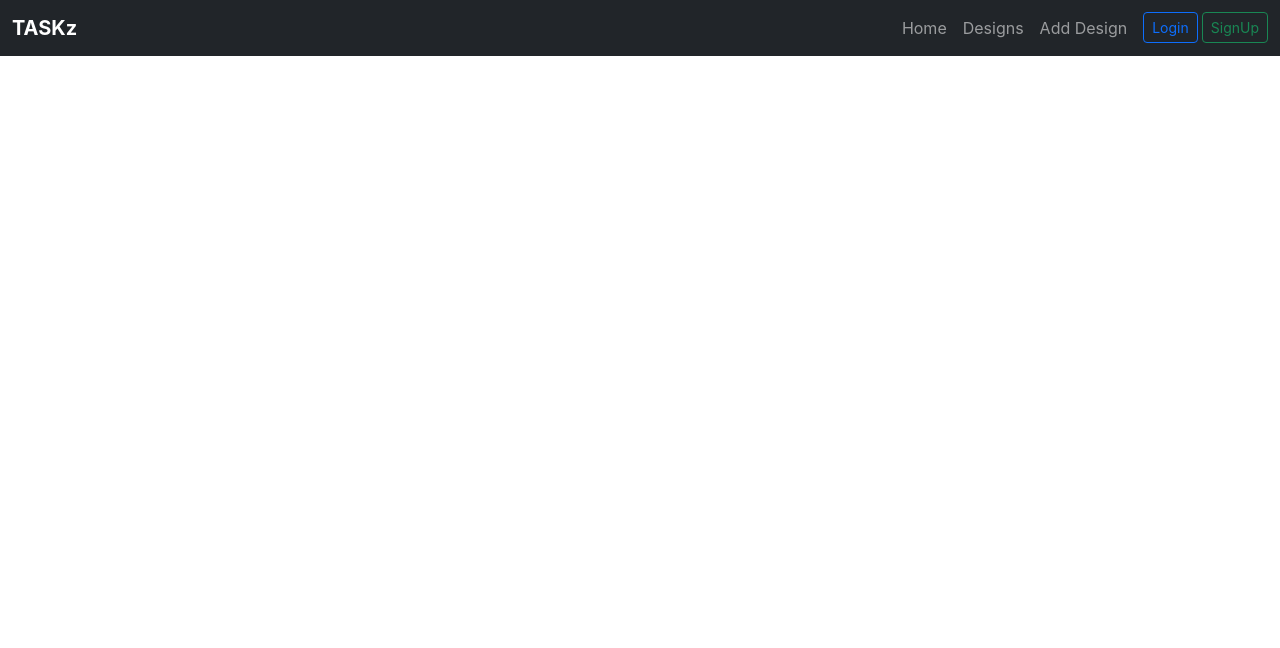
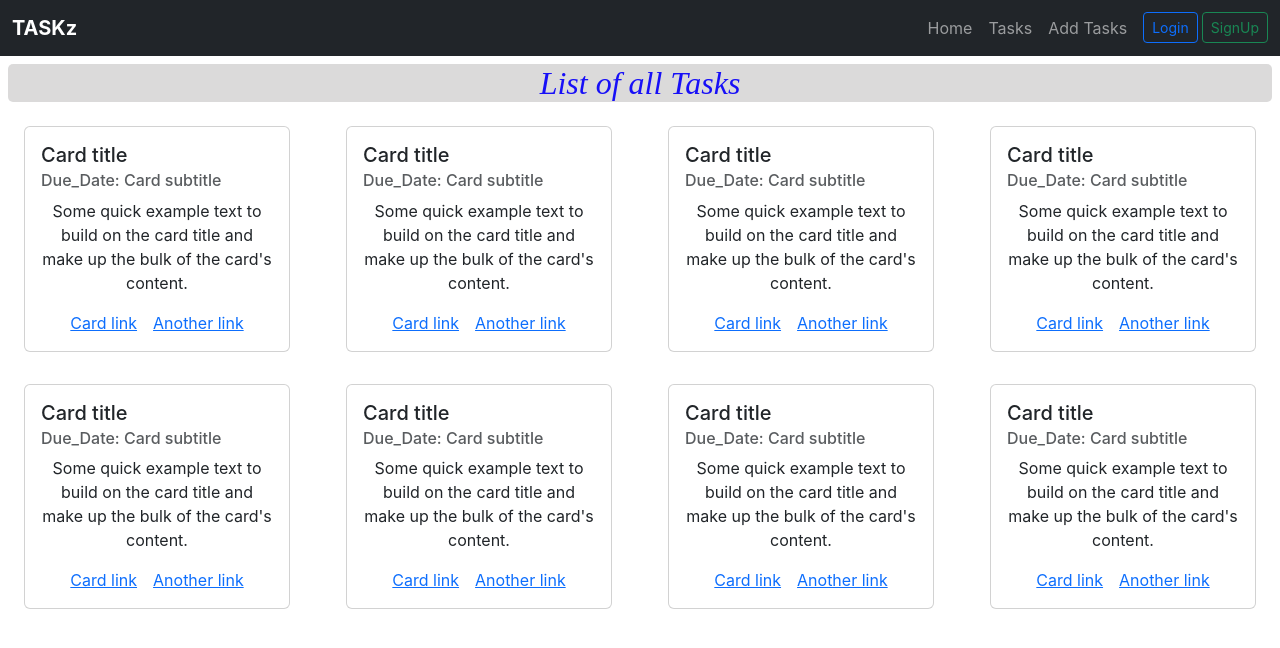
Before and after one commit to kevinkkimutai/Task-Management-System, a React (Create React App) app in the folder front-end/: page /task in a window 1280 px wide. Shown: the top 648 px of the page. Built offline with nearby package versions, Linux system fonts and the light colour scheme.

Commit message:
created task list

```diff
--- a/front-end/src/App.js
+++ b/front-end/src/App.js
@@ -2,6 +2,7 @@ import {  Routes, Route, BrowserRouter as Router } from "react-router-dom";
 import './App.css';
 import Navbar from './components/Navbar';
 import Home from "./components/Home";
+import Tasks from "./components/Tasks";
 
 function App() {
   return (
@@ -11,6 +12,7 @@ function App() {
 
       <Routes>
           <Route path="/" element={<Home />} />
+          <Route path="/task" element={<Tasks />} />
         </Routes>
 
         {/* <Footer /> */}
--- a/front-end/src/components/Navbar.jsx
+++ b/front-end/src/components/Navbar.jsx
@@ -13,8 +13,8 @@ function Navbar() {
       <div className="collapse navbar-collapse" id="navbarSupportedContent">
         <ul className="navbar-nav ms-auto mb-2 mb-sm-0">
           <li className="nav-item"><a className="nav-link" href="/">Home</a></li>
-          <li className="nav-item"><a className="nav-link" href="/design">Designs</a></li>
-          <li className="nav-item"><a className="nav-link" href="/add">Add Design</a></li>
+          <li className="nav-item"><a className="nav-link" href="/task">Tasks</a></li>
+          <li className="nav-item"><a className="nav-link" href="/add">Add Tasks</a></li>
           <li className="nav-item ms-2">
           <div className="logins mt-1">
             <a href="/login">
--- /dev/null
+++ b/front-end/src/components/Tasks.jsx
@@ -0,0 +1,127 @@
+import React from 'react'
+
+function Tasks() {
+  return (
+    <div className='containe p-2 pt-2'>
+        <div className='heading'>
+            <h2>List of all Tasks</h2>
+        </div>
+
+        <div className="containr text-center">
+  <div className="row row-cols-2 row-cols-sm-4">
+    <div className="col-sm">
+          <div className="p-3">
+     <div className="card">
+  <div className="card-body">
+    <h5 className="card-title text-start">Card title</h5>
+    <h6 className="card-subtitle mb-2 text-body-secondary">Due_Date: Card subtitle</h6>
+    <p className="card-text">Some quick example text to build on the card title and make up the bulk of the card's content.</p>
+    <a href="/" className="card-link">Card link</a>
+    <a href="/" className="card-link">Another link</a>
+  </div>
+</div>
+    </div>
+    </div>
+    <div className="col-sm">
+          <div className="p-3">
+     <div className="card">
+  <div className="card-body">
+    <h5 className="card-title text-start">Card title</h5>
+    <h6 className="card-subtitle mb-2 text-body-secondary">Due_Date: Card subtitle</h6>
+    <p className="card-text">Some quick example text to build on the card title and make up the bulk of the card's content.</p>
+    <a href="/" className="card-link">Card link</a>
+    <a href="/" className="card-link">Another link</a>
+  </div>
+</div>
+    </div>
+    </div>
+    <div className="col-sm">
+          <div className="p-3">
+     <div className="card">
+  <div className="card-body">
+    <h5 className="card-title text-start">Card title</h5>
+    <h6 className="card-subtitle mb-2 text-body-secondary">Due_Date: Card subtitle</h6>
+    <p className="card-text">Some quick example text to build on the card title and make up the bulk of the card's content.</p>
+    <a href="/" className="card-link">Card link</a>
+    <a href="/" className="card-link">Another link</a>
+  </div>
+</div>
+    </div>
+    </div>
+    <div className="col-sm">
+          <div className="p-3">
+     <div className="card">
+  <div className="card-body">
+    <h5 className="card-title text-start">Card title</h5>
+    <h6 className="card-subtitle mb-2 text-body-secondary">Due_Date: Card subtitle</h6>
+    <p className="card-text">Some quick example text to build on the card title and make up the bulk of the card's content.</p>
+    <a href="/" className="card-link">Card link</a>
+    <a href="/" className="card-link">Another link</a>
+  </div>
+</div>
+    </div>
+    </div>
+    <div className="col-sm">
+          <div className="p-3">
+     <div className="card">
+  <div className="card-body">
+    <h5 className="card-title text-start">Card title</h5>
+    <h6 className="card-subtitle mb-2 text-body-secondary">Due_Date: Card subtitle</h6>
+    <p className="card-text">Some quick example text to build on the card title and make up the bulk of the card's content.</p>
+    <a href="/" className="card-link">Card link</a>
+    <a href="/" className="card-link">Another link</a>
+  </div>
+</div>
+    </div>
+    </div>
+
+    <div className="col-sm">
+          <div className="p-3">
+     <div className="card">
+  <div className="card-body">
+    <h5 className="card-title text-start">Card title</h5>
+    <h6 className="card-subtitle mb-2 text-body-secondary">Due_Date: Card subtitle</h6>
+    <p className="card-text">Some quick example text to build on the card title and make up the bulk of the card's content.</p>
+    <a href="/" className="card-link">Card link</a>
+    <a href="/" className="card-link">Another link</a>
+  </div>
+</div>
+    </div>
+    </div>
+    <div className="col-sm">
+          <div className="p-3">
+     <div className="card">
+  <div className="card-body">
+    <h5 className="card-title text-start">Card title</h5>
+    <h6 className="card-subtitle mb-2 text-body-secondary">Due_Date: Card subtitle</h6>
+    <p className="card-text">Some quick example text to build on the card title and make up the bulk of the card's content.</p>
+    <a href="/" className="card-link">Card link</a>
+    <a href="/" className="card-link">Another link</a>
+  </div>
+</div>
+    </div>
+    </div>
+    <div className="col-sm">
+          <div className="p-3">
+     <div className="card">
+  <div className="card-body">
+    <h5 className="card-title text-start">Card title</h5>
+    <h6 className="card-subtitle mb-2 text-body-secondary">Due_Date: Card subtitle</h6>
+    <p className="card-text">Some quick example text to build on the card title and make up the bulk of the card's content.</p>
+    <a href="/" className="card-link">Card link</a>
+    <a href="/" className="card-link">Another link</a>
+  </div>
+</div>
+    </div>
+    </div>
+  </div>
+</div>
+
+
+    </div>
+
+
+  )
+}
+
+export default Tasks
--- a/front-end/src/index.css
+++ b/front-end/src/index.css
@@ -23,16 +23,38 @@ code {
   .container {
     height: 800px;
     padding-top: 6rem;
-
+  }
+  .col-sm {
+    width: auto;
+  }
+  .heading {
+    width: auto;
+  }
+  .card {
+width: auto;
   }
 .ul {
   padding-bottom: 0px;
   margin-bottom: 0px;
 }
 }
+
+.card {
+  width: auto;
+}
+.card-subtitle {
+  text-align: start;
+}
 .row {
   text-align: center;
   justify-content: center;
   align-items: center;
-  height: 500px;
+
 }
+.heading {
+  background-color: rgba(115, 112, 112, 0.254);
+  border-radius: 5px;
+  color: rgb(23, 15, 247);
+  font-family: "Permanent Marker", cursive;
+  font-style: italic;
+}
```
